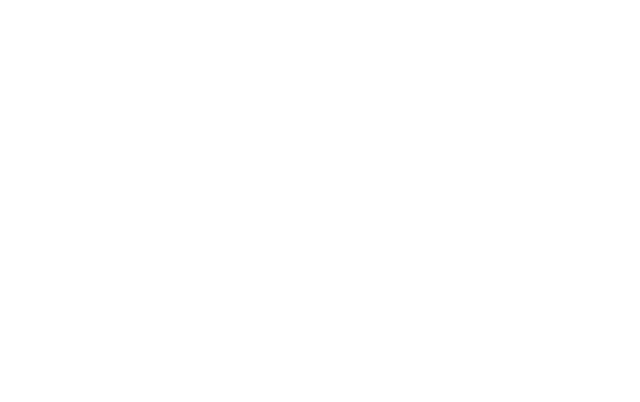
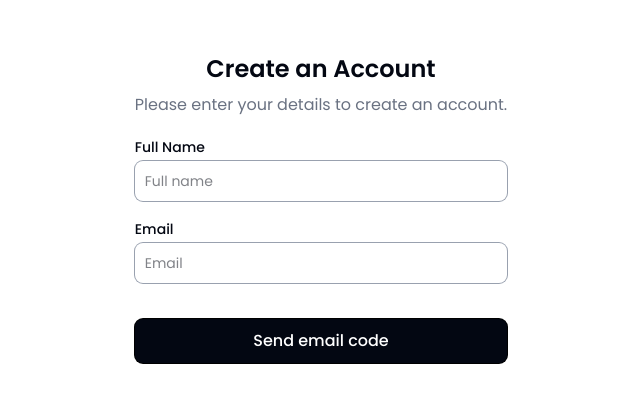
Before and after one commit to visal-uni/Scor, a React (Vite) app in the folder frontend/: page /sign-up in a window 1280 px wide. Before the commit this address had no page. Shown: the part 192-594 px from the top of the page, without its empty margins (319-959 px from the left). Built offline with nearby package versions, Linux system fonts and the light colour scheme.

Commit message:
form request word

```diff
--- a/frontend/api/api.js
+++ b/frontend/api/api.js
@@ -1,7 +1,7 @@
 import axios from "axios";
 
 const apiClient = axios.create({
-    baseURL: "http://localhost:3000",
+    baseURL: "http://localhost:5000",
     withCredentials: true,
     timeout: 5000
 });
--- a/frontend/src/App.jsx
+++ b/frontend/src/App.jsx
@@ -1,12 +1,12 @@
 import { Routes, Route, Navigate } from 'react-router-dom'
-import SignUp from './pages/Signup';
+import SignUp from './pages/SignUp';
 import Login from './pages/Login';
 
 export default function App(){
   return(
     <Routes>
-      <Route path='/' element={<Navigate to="/signup"/>} />
-      <Route path='/signup' element={<SignUp/>}/>
+      <Route path='/' element={<Navigate to="/sign-up"/>} />
+      <Route path='/sign-up' element={<SignUp/>}/>
       <Route path='/login' element={<Login/>} />
     </Routes>
   );
--- a/frontend/src/pages/Signup.jsx
+++ b/frontend/src/pages/Signup.jsx
@@ -1,47 +1,82 @@
 import { useState } from "react";
+import apiClient from "../../api/api";
 
 export default function SignUp(){
 
     const [formData, setFormData] = useState({fullName: "", email: ""});
+    const [formRequired, setFormRequired] = useState({fullName: false, email: false});
 
     const handleChange = (e) => {
         e.preventDefault();
         const {name, value} = e.target;
         setFormData(prev => ({...prev, [name]: value}));
+
+        if(formData.fullName){
+            setFormRequired({fullName: false})
+        }
+
+        if(formData.email){
+            setFormRequired({email: false});
+        }
     }
 
-    const handleSubmit = (e) => {
+    const handleSubmit = async (e) => {
         e.preventDefault();
+
+        if(formData.email === "" && formData.fullName === ""){
+            setFormRequired({fullName: true, email: true});
+        }
+        else if(formData.email === ""){
+            setFormRequired({email: true});
+        }
+        else if(formData.fullName === ""){
+            setFormRequired({fullName: true});
+        }
+
+        try{
+            await apiClient.post("/auth/request-code", {email: formData.email});
+            setFormData({fullName: "", email: ""});
+        }
+        catch(err){
+            console.error(err.message);
+        }
     }
 
     return(
-        <div className="min-h-screen flex flex-col items-center justify-center text-gray-950 font-poppins">
-            <span className="text-2xl font-semibold">Create an Account</span>
-            <span className="text-base text-gray-500">Please enter your details to create an account.</span>
+        <div className="min-h-screen flex items-center justify-center text-gray-950 font-poppins">
             <form onSubmit={handleSubmit} className="flex flex-col">
-                <label htmlFor="fullName">Full Name</label>
+                <h1 className="text-2xl text-center font-semibold mb-2">Create an Account</h1>
+                <p className="text-base text-center text-gray-500 mb-5">Please enter your details to create an account.</p>
+                <label className="text-sm font-medium" htmlFor="fullName">Full Name</label>
                 <input
+                    className="text-sm p-2.5 rounded-lg outline-none ring-1 ring-gray-400 focus:ring-1 focus:ring-gray-950 mt-1 mb-1"
                     type="text"
                     name="fullName"
                     id="fullName"
-                    placeholder="Enter your full name"
+                    placeholder="Full name"
                     autoComplete="family-name"
                     value={formData.fullName}
                     onChange={handleChange}
-                    required
                 />
-                <label htmlFor="email">Email</label>
+                <span className="text-red-600 text-sm">{formRequired.fullName && "Required"}</span>
+                <label className="text-sm font-medium mt-3.5" htmlFor="email">Email</label>
                 <input
+                    className="text-sm p-2.5 rounded-lg outline-none ring-1 ring-gray-400 focus:ring-1 focus:ring-gray-950 mt-1 mb-1"
                     type="email"
                     name="email"
                     id="email"
-                    placeholder="Enter your Email"
+                    placeholder="Email"
                     autoComplete="email"
                     value={formData.email}
                     onChange={handleChange}
-                    required
                 />
-                <button type="submit">Send email code</button>
+                <span className="text-red-600 text-sm">{formRequired.email && "Required"}</span>
+                <button
+                    className="text-base text-white text-center font-medium bg-gray-950 p-2.5 rounded-lg ring-1 ring-black cursor-pointer hover:bg-gray-800 mt-8"
+                    type="submit"
+                >
+                    Send email code
+                </button>
             </form>
         </div>
     );
```
Also changed, not shown: 1 other file (tests, documents, lock files or other folders).
